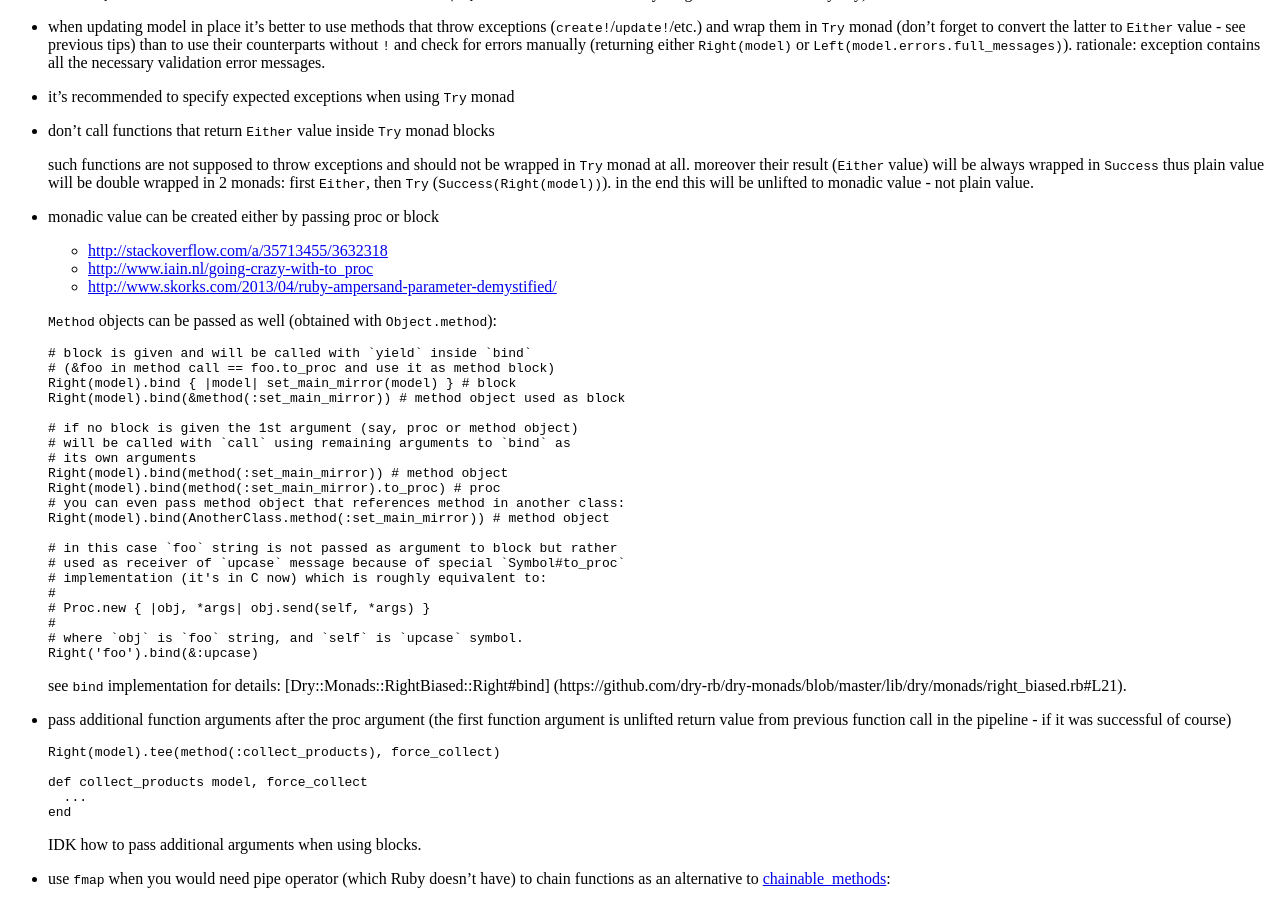
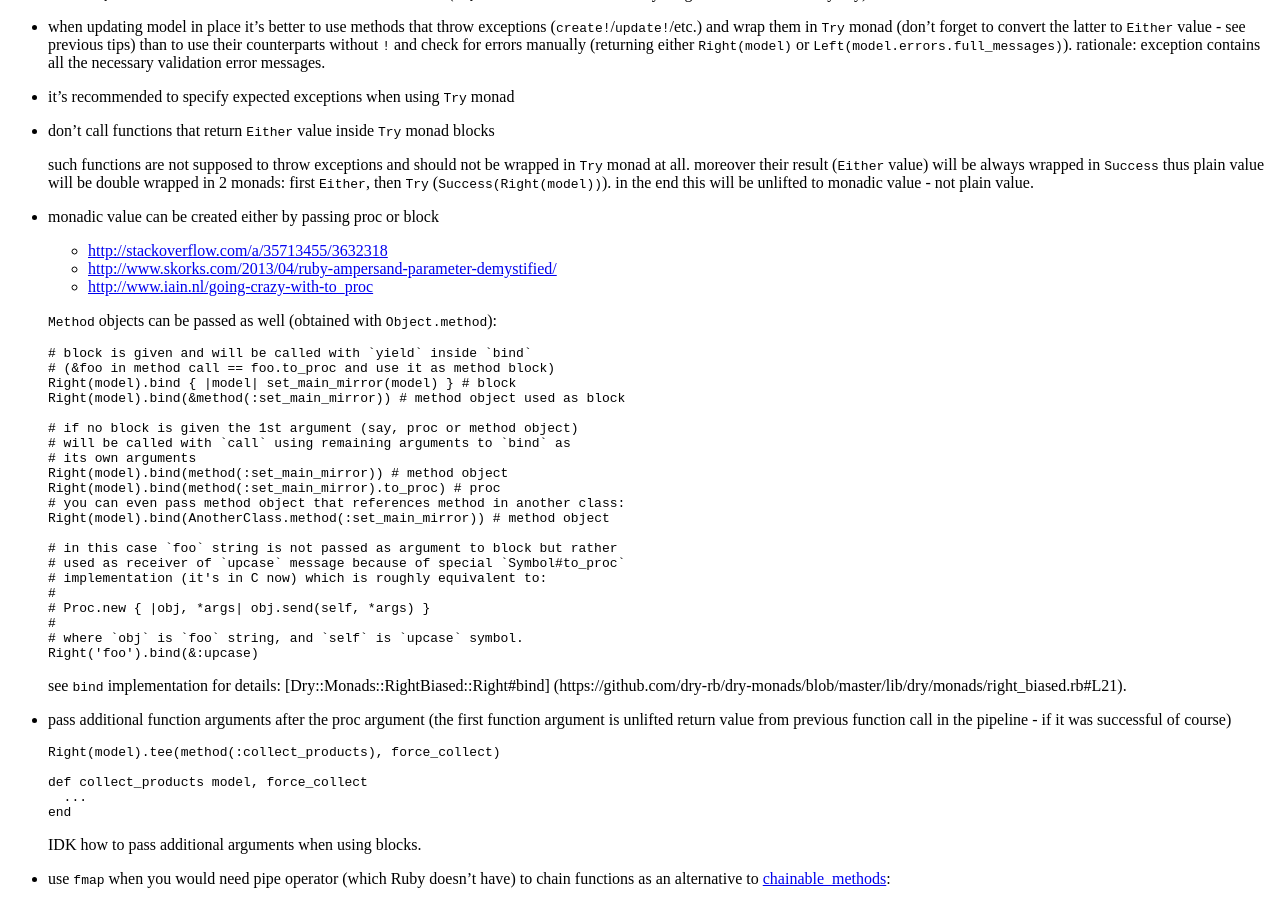
Before and after one commit to tap349/tap349.github.io, a Jekyll site: the page built from _posts/2017-02-27-monads-in-ruby.md, in a window 1280 px wide and 900 px high, scrolled down 2720 px. Built offline with Jekyll 4.4.1, drawn with Linux system fonts in a browser that asks for light colours.

Commit message:
update 2017-03-06_02:43:21

```diff
--- a/_posts/2017-02-27-monads-in-ruby.md
+++ b/_posts/2017-02-27-monads-in-ruby.md
@@ -211,8 +211,8 @@ monads have the following methods:
 - monadic value can be created either by passing proc or block
 
   - <http://stackoverflow.com/a/35713455/3632318>
+  - <http://www.skorks.com/2013/04/ruby-ampersand-parameter-demystified/>
   - <http://www.iain.nl/going-crazy-with-to_proc>
-  - <http://www.skorks.com/2013/04/ruby-ampersand-parameter-demystified/>
 
   `Method` objects can be passed as well (obtained with `Object.method`):
 
```
